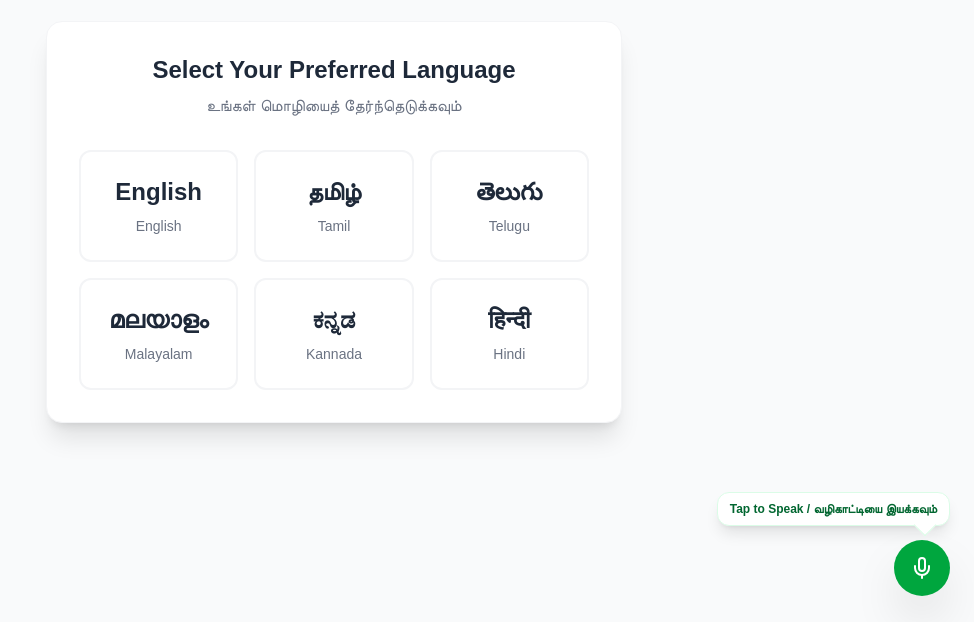
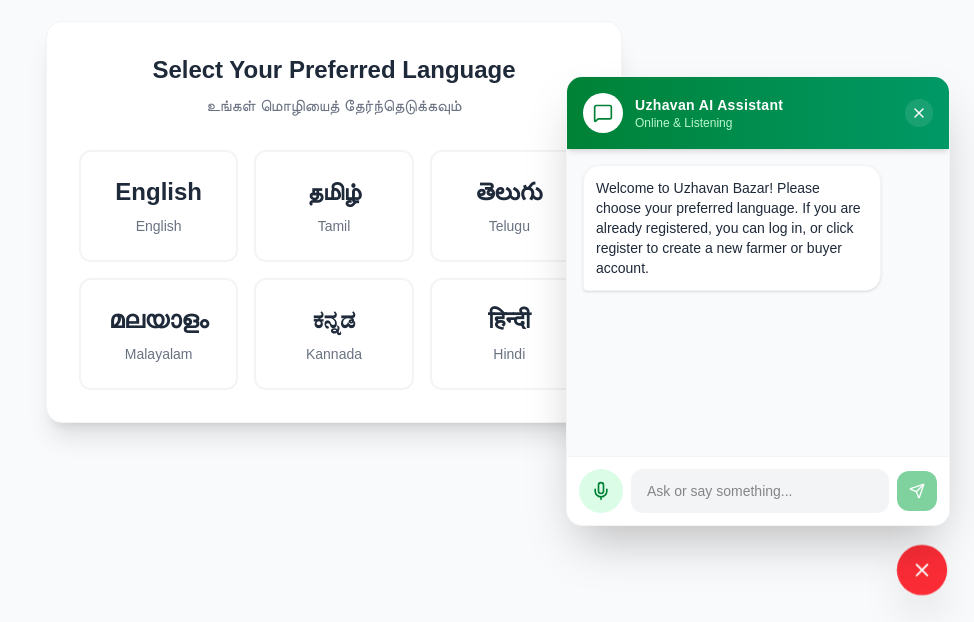
Before and after one commit to jeevithapv/uzhavan-bazaar, a Next.js app: page /language in a window 1280 px wide. Shown: the part 178-800 px from the top of the page, without its empty margins (306-1280 px from the left). Built offline with nearby package versions, Linux system fonts and the light colour scheme.

Commit message:
Upgrade AI Voice Assistant with automatic onboarding and smart NLP intents

```diff
--- a/components/voice/AIVoiceAssistant.tsx
+++ b/components/voice/AIVoiceAssistant.tsx
@@ -2,7 +2,7 @@
 import React, { useState, useEffect, useRef } from 'react';
 import { Mic, MicOff, MessageSquare, X, Send } from 'lucide-react';
 import { useAppContext } from '@/components/providers/AppProvider';
-import { usePathname } from 'next/navigation';
+import { usePathname, useRouter } from 'next/navigation';
 
 interface ChatMessage {
   id: string;
@@ -14,10 +14,13 @@ interface ChatMessage {
 export default function AIVoiceAssistant() {
   const { language, t } = useAppContext();
   const pathname = usePathname();
+  const router = useRouter();
   const [isOpen, setIsOpen] = useState(false);
   const [isListening, setIsListening] = useState(false);
   const [messages, setMessages] = useState<ChatMessage[]>([]);
   const [input, setInput] = useState('');
+  const [hasInteracted, setHasInteracted] = useState(false);
+  const [pendingSpeech, setPendingSpeech] = useState<string | null>(null);
   const chatEndRef = useRef<HTMLDivElement>(null);
 
   // Auto-scroll to bottom of chat
@@ -25,20 +28,60 @@ export default function AIVoiceAssistant() {
     chatEndRef.current?.scrollIntoView({ behavior: 'smooth' });
   }, [messages]);
 
-  // Context-aware greeting on open
+  // Global interaction listener for autoplay policies
   useEffect(() => {
-    if (isOpen && messages.length === 0) {
-      let greeting = "Hello! I am your Uzhavan Assistant. How can I help you today?";
-      if (pathname.includes('/register')) {
-        greeting = "Welcome to Registration. You can say your Name, Phone Number, and City, and I will fill them out for you.";
-      } else if (pathname === '/dashboard') {
-        greeting = "Welcome to your Dashboard! Ask me about Mandi rates, crop tips, or navigating the app.";
+    const handleInteraction = () => {
+      if (!hasInteracted) {
+        setHasInteracted(true);
+        if (pendingSpeech) {
+          speakText(pendingSpeech);
+          setPendingSpeech(null);
+        }
       }
+    };
 
+    window.addEventListener('click', handleInteraction);
+    window.addEventListener('touchstart', handleInteraction);
+    window.addEventListener('keydown', handleInteraction);
+    return () => {
+      window.removeEventListener('click', handleInteraction);
+      window.removeEventListener('touchstart', handleInteraction);
+      window.removeEventListener('keydown', handleInteraction);
+    };
+  }, [hasInteracted, pendingSpeech]);
+
+  // Context-aware automatic greeting on route change
+  useEffect(() => {
+    // Avoid running on root splash screen to prevent premature audio
+    if (pathname === '/') return;
+
+    let greeting = "";
+    if (pathname === '/language') {
+      greeting = language === 'ta'
+        ? "உழவன் பஜாருக்கு வரவேற்கிறோம்! உங்கள் மொழியைத் தேர்ந்தெடுக்கவும். நீங்கள் ஏற்கனவே பதிவு செய்திருந்தால் உள்நுழையலாம்."
+        : "Welcome to Uzhavan Bazar! Please choose your preferred language. If you are already registered, you can log in, or click register to create a new farmer or buyer account.";
+    } else if (pathname === '/select-role') {
+      greeting = language === 'ta'
+        ? "நீங்கள் உழவரா அல்லது வாங்குபவரா?"
+        : "Are you a Farmer or a Buyer?";
+    } else if (pathname === '/register/farmer') {
+      greeting = language === 'ta'
+        ? "பதிவுக்கு வரவேற்கிறோம்! சரிபார்க்க உங்கள் பெயர், மொபைல், இடம் மற்றும் ஆதார் எண்ணை நிரப்பவும்."
+        : "Welcome to registration! Please fill in your name, mobile number, land location, and Aadhaar number to get verified.";
+    } else if (pathname === '/dashboard') {
+      greeting = "Welcome to your Dashboard! Ask me about Mandi rates, crop tips, or navigating the app.";
+    }
+
+    if (greeting) {
+      setIsOpen(true);
       setMessages([{ id: Date.now().toString(), sender: 'assistant', text: greeting }]);
-      speakText(greeting);
+      if (hasInteracted) {
+        speakText(greeting);
+      } else {
+        setPendingSpeech(greeting);
+      }
     }
-  }, [isOpen, pathname]);
+  }, [pathname, language]);
 
   const speakText = (text: string) => {
     if ('speechSynthesis' in window) {
@@ -104,22 +147,37 @@ export default function AIVoiceAssistant() {
   const processAIResponse = (text: string) => {
     const lowerText = text.toLowerCase();
     let response = "I'm sorry, I didn't understand that. Could you please repeat?";
+    let shouldRoute = '';
 
-    if (lowerText.includes('tomato') || lowerText.includes('தக்காளி') || lowerText.includes('टमाटर')) {
-      response = "Today's Mandi rate for Tomato is ₹30/kg. Prices are expected to rise by 10% next week. Would you like to create a listing?";
+    if (lowerText.includes('register') || lowerText.includes('பதிவு') || lowerText.includes('assist me to register') || lowerText.includes('navigate to register')) {
+      response = "Taking you to the registration page. Let's get your farm details set up!";
+      shouldRoute = '/select-role';
+    } else if (lowerText.includes('tomato') || lowerText.includes('தக்காளி') || lowerText.includes('टमाटर') || lowerText.includes('rate') || lowerText.includes('price')) {
+      response = "Today's average market rate for Grade-A Tomato is ₹38 per kg in Koyambedu Mandi, with an upward trend forecast.";
     } else if (lowerText.includes('pest') || lowerText.includes('பூச்சி') || lowerText.includes('disease')) {
       response = "For pest control, we recommend using Neem oil spray or consulting a local agri-expert. Let me open the AI camera for you to scan your crop.";
+    } else if (lowerText.includes('what can i do here') || lowerText.includes('navigate') || lowerText.includes('help')) {
+      response = "Uzhavan Bazar allows you to check live mandi rates, scan your crop quality using AI, book shared freight transport, and sell directly to buyers with zero commission.";
     } else if (lowerText.includes('farmer') || lowerText.includes('உழவர்')) {
       response = "Great! Let's proceed as a Farmer.";
+      shouldRoute = '/register/farmer';
     } else if (lowerText.includes('buyer') || lowerText.includes('வாங்குபவர்')) {
       response = "Great! Let's proceed as a Buyer.";
+      shouldRoute = '/register/buyer';
     } else {
       // Mock generic response
-      response = `You said: "${text}". I have recorded this.`;
+      response = `You said: "${text}". How else can I help?`;
     }
 
     setMessages(prev => [...prev, { id: Date.now().toString(), sender: 'assistant', text: response }]);
-    speakText(response);
+
+    if (hasInteracted) {
+      speakText(response);
+    }
+
+    if (shouldRoute) {
+      setTimeout(() => router.push(shouldRoute), 2000);
+    }
   };
 
   const handleUserInput = (text: string, isAudio: boolean = false) => {
```
